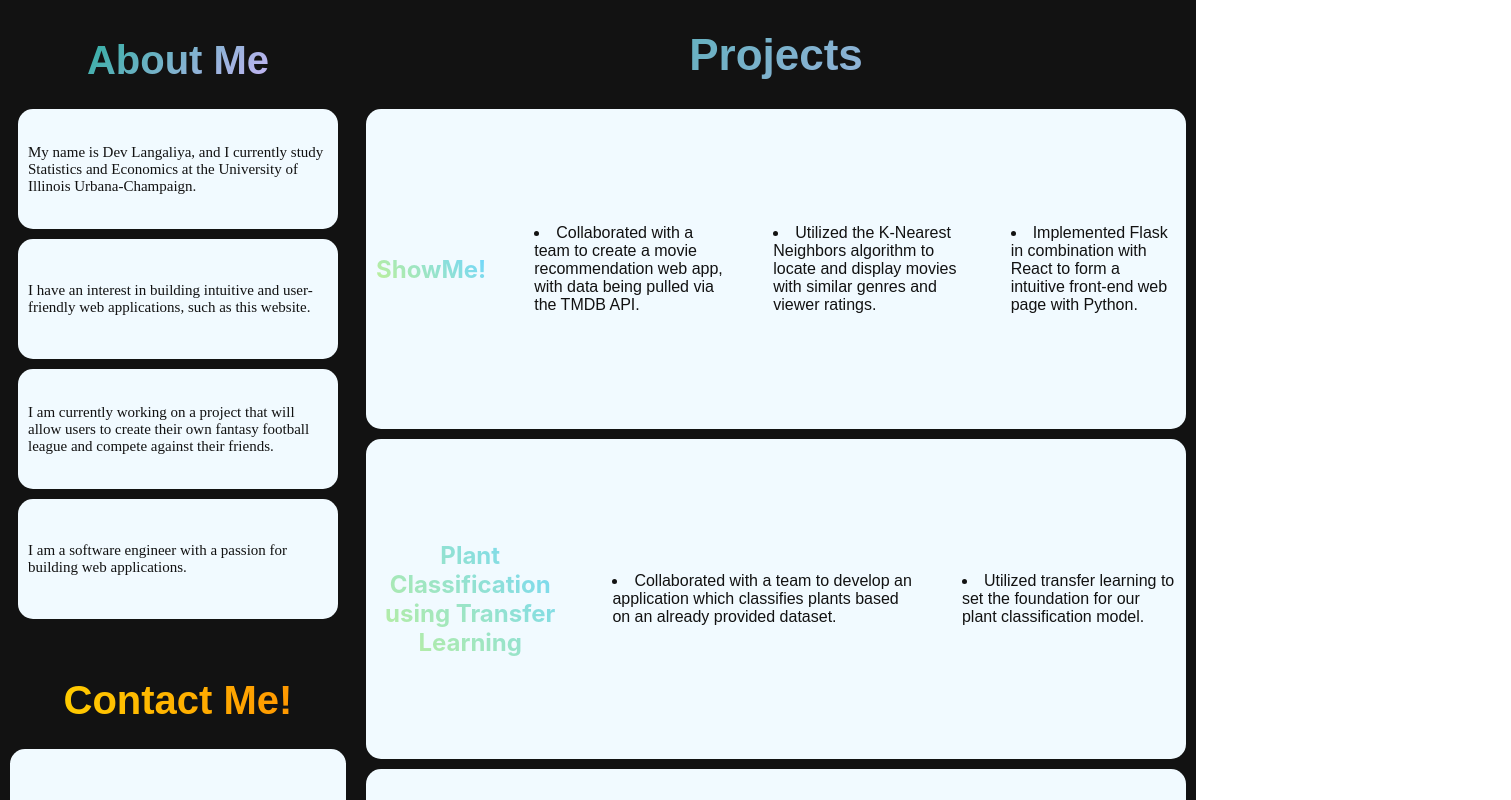
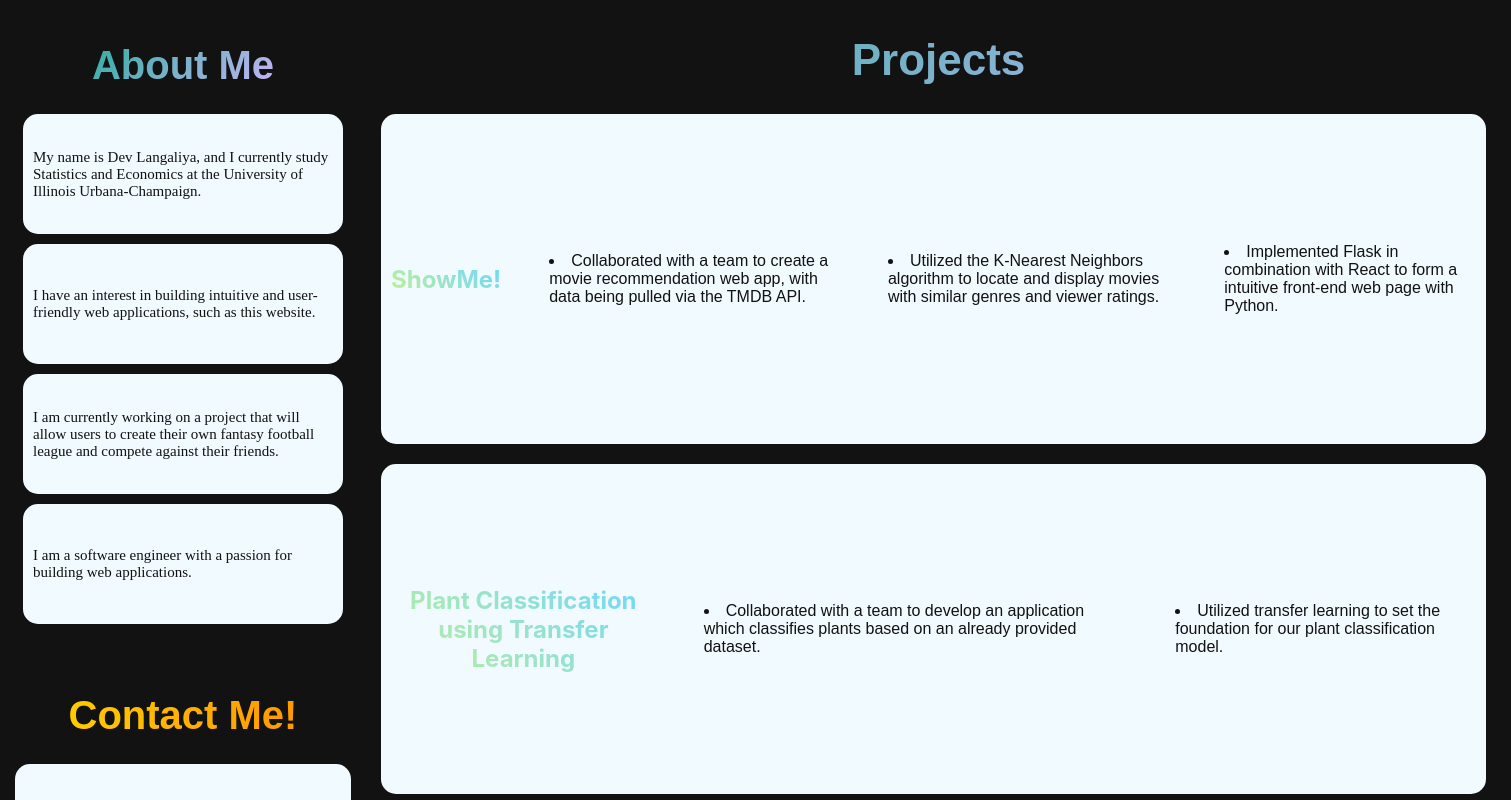
Before and after one commit to DevLangaliya/portfolio-dev, a React (Create React App) app: page / in a window 1280 px wide. Shown: the top 800 px of the page, 1511 px wide, since content can reach past the window. Built offline with nearby package versions, Linux system fonts and the light colour scheme; the HTML template or start-up script is replaced by a standard one.

Commit message:
complete redesign of the website

```diff
--- a/src/App.js
+++ b/src/App.js
@@ -27,7 +27,7 @@ const flexboxStyle = {
   justifyContent: 'flex-end', // Updated to align the div to the right
   alignItems: 'center',
   backgroundColor: '#121212',
-  padding: '10px',
+  padding: '15px',
   width: '336px',
   height: '620px'
 };
@@ -37,9 +37,9 @@ const flexboxStyle2 = {
   justifyContent: 'flex-end', // Updated to align the div to the right
   alignItems: 'center',
   backgroundColor: '#121212',
-  padding: '10px',
-  width: '820px',
-  height: '1080px'
+  padding: '15px',
+  width: '1216px',
+  height: '1140px'
 };
 
 const flexboxStyle3= {
@@ -47,7 +47,7 @@ const flexboxStyle3= {
   justifyContent: 'flex-end', // Updated to align the div to the right
   alignItems: 'center',
   backgroundColor: '#121212',
-  padding: '10px',
+  padding: '15px',
   width: '336px',
   height: '490px'
 };
--- a/src/Projects.js
+++ b/src/Projects.js
@@ -6,15 +6,15 @@ export default function Projects() {
         display: 'flex',
         backgroundColor: '#F1FAFF',
         borderRadius: '15px',
-        height: '300px',
-        width: '800px',
+        height: '310px',
+        width: '1085px',
         padding: '10px',
         alignItems: 'center',
-        marginBottom: '10px'
+        marginBottom: '20px'
     };
 
     return (
-        <div className="App-projects-container" style={{"width": "820px"}}>
+        <div className="App-projects-container" style={{"width": "1115px"}}>
             <div className='header' style={{ "backgroundColor":"black", "overflow":"hidden"}}>
                 <h1 className='proj'>Projects</h1>
             </div>
@@ -24,18 +24,14 @@ export default function Projects() {
                 <li className='proj-desc'>Collaborated with a team to create a movie recommendation web app, with data being pulled via the TMDB API.</li>
                 <li className='proj-desc'>Utilized the K-Nearest Neighbors algorithm to locate and display movies with similar genres and viewer ratings.</li>
                 <li className='proj-desc'>Implemented Flask in combination with React to form a intuitive front-end web page with Python.</li>
-                <br></br>
-                <br></br>
-                <br></br>
+
             </div>
 
             <div className="App-project" style={flexboxStyle}>
                 <h2 className='proj-name'>Plant Classification using Transfer Learning</h2>
                 <li className='proj-desc'>Collaborated with a team to develop an application which classifies plants based on an already provided dataset.</li>
                 <li className='proj-desc'>Utilized transfer learning to set the foundation for our plant classification model.</li>
-                <br></br>
-                <br></br>
-                <br></br>
+
             </div>
 
             <div className="App-project" style={flexboxStyle}>
@@ -43,9 +39,6 @@ export default function Projects() {
                 <li className='proj-desc'>American Football simulation game where the user manages an American Football team through a full season.</li>
                 <li className='proj-desc'>Watch games unfold during real time with a play-by-play of each team’s possessions in a new window.</li>
                 <li className='proj-desc'>Used statistical methods to show the cumulative stats for players across all games in a graphical window view.</li>
-                <br></br>
-                <br></br>
-                <br></br>
             </div>
 
             {/* <div className="App-project" style={flexboxStyle}>
```
